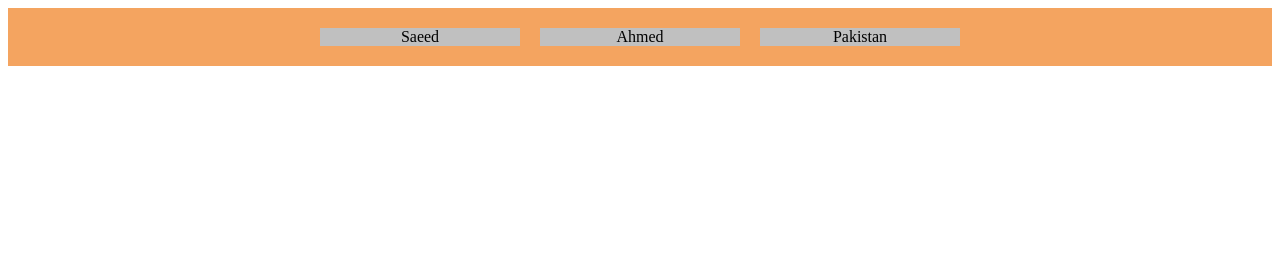
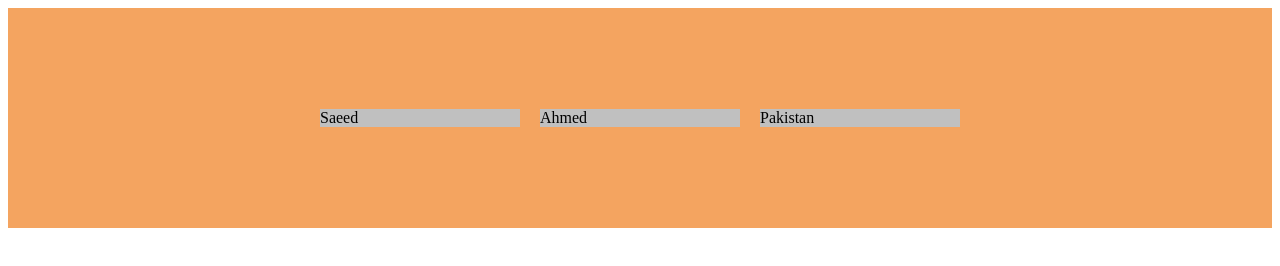
Before and after one commit to Hibahasansiddiqui/Circle-Web-Development, a plain HTML site: page Class 7/index.html in a window 1280 px wide. Drawn offline with Linux system fonts and the light colour scheme.

Commit message:
finished html and css values

```diff
--- a/Class 7/style.css
+++ b/Class 7/style.css
@@ -2,14 +2,15 @@
     display: flex;
     background-color: sandybrown;
     padding: 10px;
+    flex-wrap: nowrap;
+    flex-direction: row;
+    height: 200px;
+    align-items: center;
     justify-content: center;
-    flex-wrap: wrap;
-    flex-direction: row;
 }
 
 .flex-container > div {
     width: 200px;
     margin: 10px;
     background-color: silver;
-    text-align: center;
 }
```
